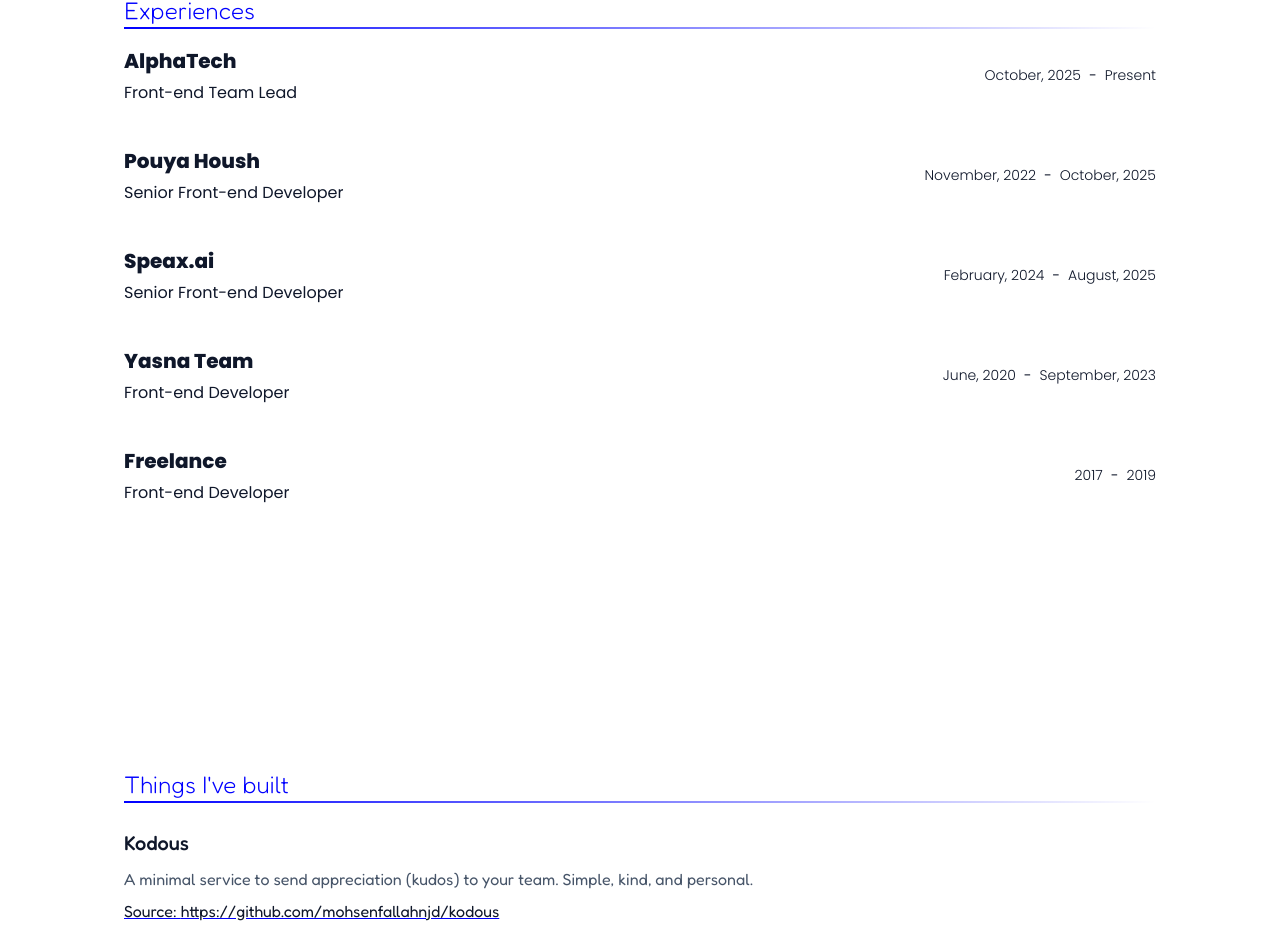
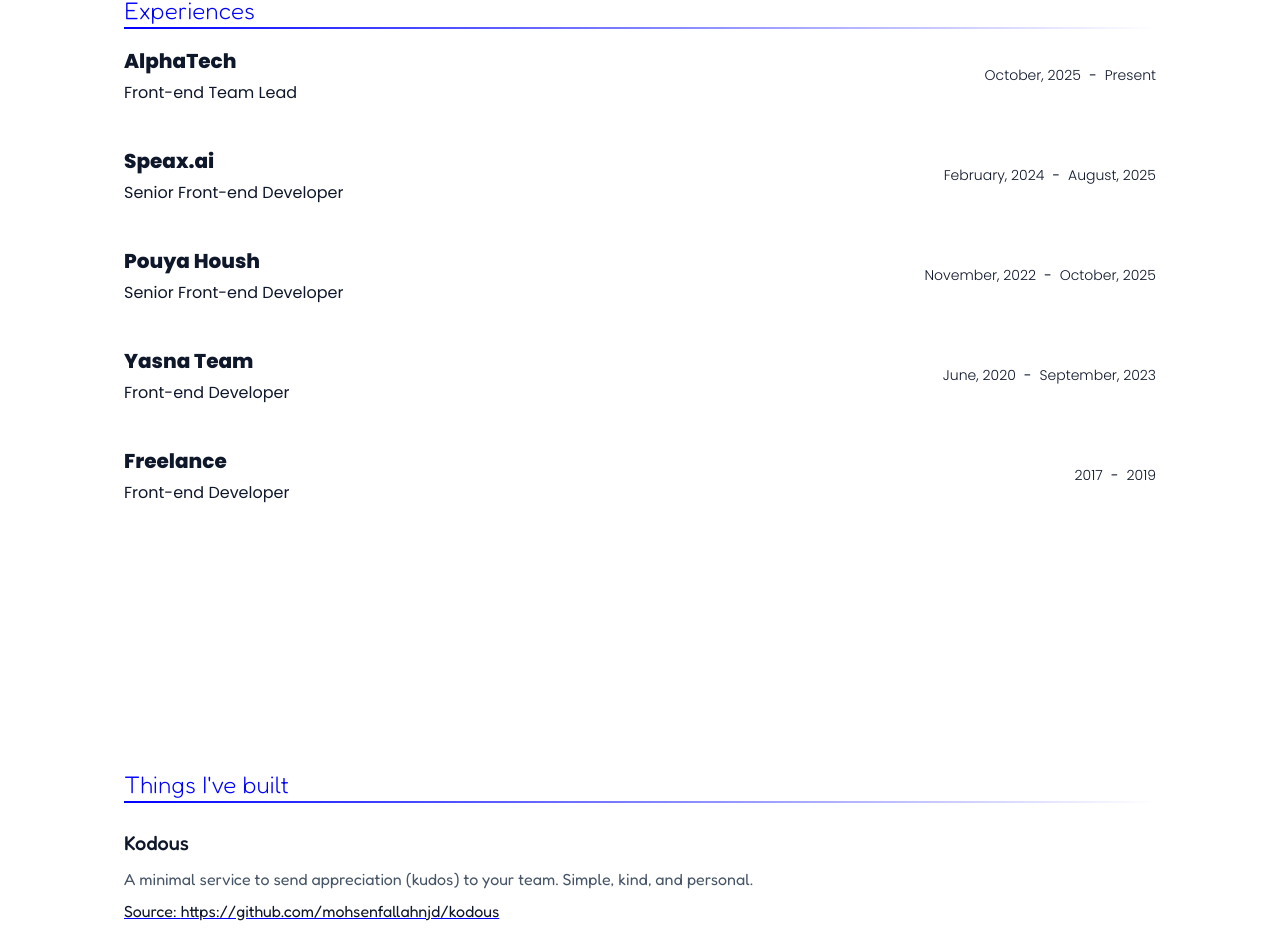
Before and after one commit to mohsenfallahnjd/my-website, a Next.js app: page / in a window 1280 px wide. Shown: the part 1190-2123 px from the top of the page. Built offline with nearby package versions, Linux system fonts and the light colour scheme; what @mui/material-nextjs would draw is missing.

Commit message:
Update resume link and add new resume file; reorder experiences for clarity

```diff
--- a/app/page.tsx
+++ b/app/page.tsx
@@ -134,11 +134,11 @@
             </motion.div>
             <motion.div variants={buttonVariants} whileHover="hover" whileTap="tap">
               <Button
-                href="/Mohammad-Mohsen-Fallahnejad-Resume-Sep2025.pdf"
+                href="/Mohammad-Mohsen-Fallahnejad-Resume-Jun2026.pdf"
                 variant="outlined"
                 target="_blank"
                 rel="noreferrer"
-                download="/Mohammad-Mohsen-Fallahnejad-Resume-Sep2025.pdf"
+                download="/Mohammad-Mohsen-Fallahnejad-Resume-Jun2026.pdf"
               >
                 Resume
               </Button>
--- a/public/content/experiences.ts
+++ b/public/content/experiences.ts
@@ -6,16 +6,16 @@
     endDate: "Present",
   },
   {
+    company: "Speax.ai",
+    description: "Senior Front-end Developer",
+    startDate: "February, 2024",
+    endDate: "August, 2025",
+  },
+  {
     company: "Pouya Housh",
     description: "Senior Front-end Developer",
     startDate: "November, 2022",
     endDate: "October, 2025",
-  },
-  {
-    company: "Speax.ai",
-    description: "Senior Front-end Developer",
-    startDate: "February, 2024",
-    endDate: "August, 2025",
   },
   {
     company: "Yasna Team",
```
Also changed, not shown: 1 other file (tests, documents, lock files or other folders).
